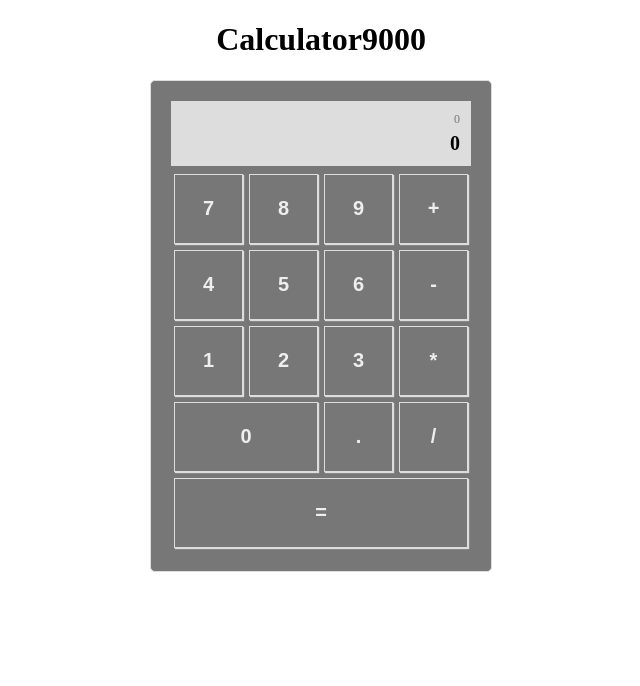
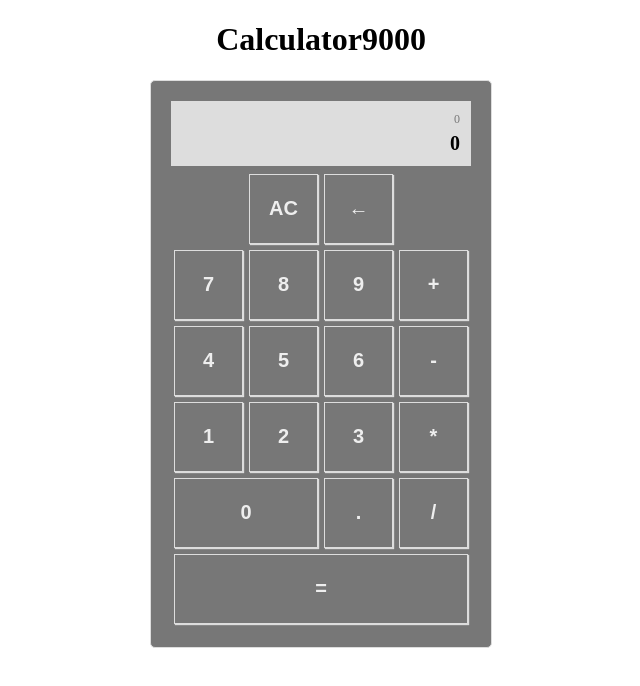
Before and after one commit to alban-martinant-de-preneuf/calculator9000, a React (Vite) app: page / in a window 1280 px wide. Shown: the top 686 px of the page, without its empty margins (319-959 px from the left). Built offline with nearby package versions, Linux system fonts and the light colour scheme.

Commit message:
adding AC and return buttons

```diff
--- a/src/App.css
+++ b/src/App.css
@@ -32,7 +32,8 @@
 
 .number_button,
 .operator_button,
-.equal_button {
+.equal_button,
+.additional_button {
     width: 69px;
     height: 70px;
     margin: 3px;
--- /dev/null
+++ b/src/components/AdditionalButtons.jsx
@@ -0,0 +1,11 @@
+function AdditionalButtons({ handleAC, handleBack}) {
+    return (
+        <div className="additionald_div">
+            <button className="additional_button" onClick={handleAC}>AC</button>
+            <button className="additional_button" onClick={handleBack}>←</button>
+            {/* <button onClick={handleMemory}>M</button> */}
+        </div>
+    );
+}
+
+export default AdditionalButtons;
--- a/src/components/Calculator.jsx
+++ b/src/components/Calculator.jsx
@@ -5,17 +5,18 @@ import NumberButton from './NumberButton';
 import OperatorButton from './OperatorButton';
 import EqualButton from './EqualButton';
 import { useState } from 'react';
+import AdditionalButtons from './AdditionalButtons';
 
 function Calculator() {
 
-    const [calcul, setCalcul] = useState(0);
+    const [calcul, setCalcul] = useState("0");
     const [result, setResult] = useState(0);
 
     const handleClick = (e) => {
         calcul == 0 ? setCalcul(e.target.value) : setCalcul(calcul + e.target.value);
     }
 
-    const handleEqual = (e) => {
+    const handleEqual = () => {
     //     let numbers = calcul.split(/[^0-9]/);
     //     const operators = calcul.split(/[0-9]/).filter(operator => operator != '');
     //     calculate(numbers, operators);
@@ -39,15 +40,25 @@ function Calculator() {
     //     });
     // }
 
+    const handleAC = () => {
+        setCalcul(0);
+        setResult(0);
+    }
+
+    const handleBack = () => {
+        calcul.length > 1 ? setCalcul(calcul.slice(0, -1)) : setCalcul(0);
+    }
+
     return (
         <>
             <div className="calculator">
                 <BeautifulScreen calcul={calcul} result={result} />
+                <AdditionalButtons handleAC={handleAC} handleBack={handleBack} />
                 <div className="numbers_operators_div">
                     <NumberButton handleClick={handleClick} />
                     <OperatorButton handleClick={handleClick} />
                 </div>
-                <EqualButton handleClick={handleEqual} />
+                <EqualButton handleEqual={handleEqual} />
             </div>
         </>
     );
--- a/src/components/EqualButton.jsx
+++ b/src/components/EqualButton.jsx
@@ -1,8 +1,8 @@
-function EqualButton({ handleClick }) {
+function EqualButton({ handleEqual }) {
     return (
         <>
             <div className="equal_div">
-                <button className="equal_button" onClick={handleClick}>=</button>
+                <button className="equal_button" onClick={handleEqual}>=</button>
             </div>
         </>
     );
```
